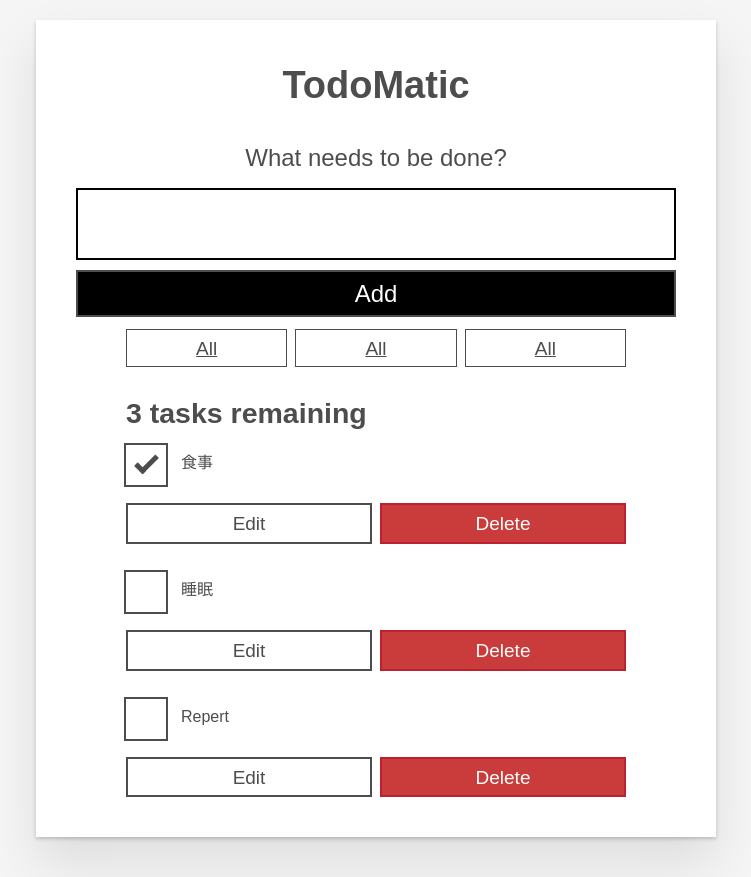
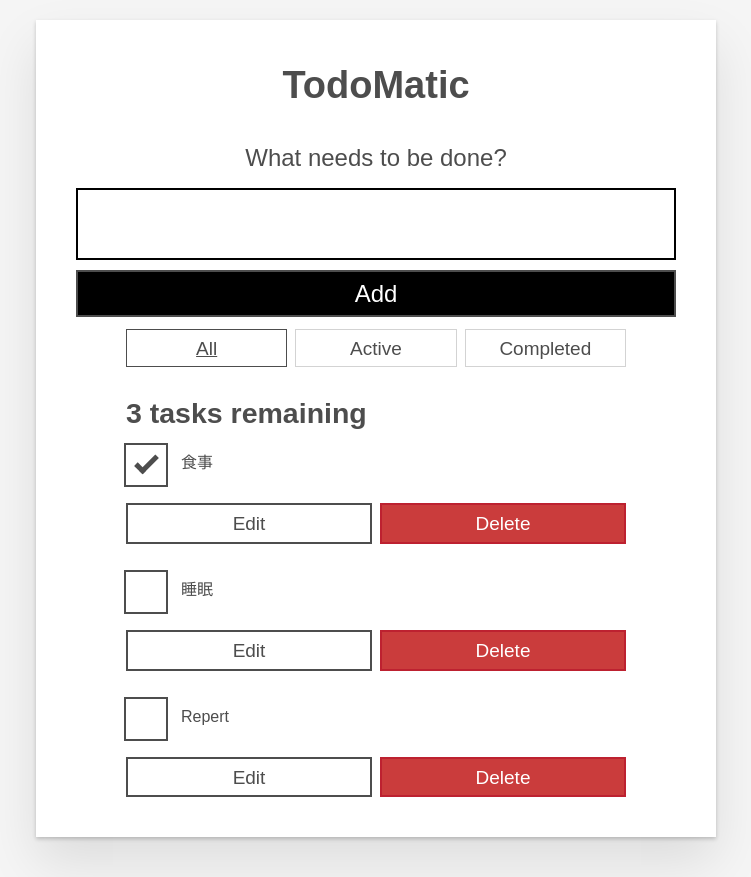
Before and after one commit to kohey94/todo-app, a React (Create React App) app: page / in a window 1280 px wide. Shown: the whole page, without its empty margins (264-1015 px from the left). Built offline with nearby package versions, Linux system fonts and the light colour scheme.

Commit message:
フィルター処理追加

```diff
--- a/src/App.js
+++ b/src/App.js
@@ -5,8 +5,17 @@
 import { useState } from "react";
 import { nanoid } from "nanoid";
 
+const FILTER_MAP = {
+  All: () => true,
+  Active: (task) => !task.completed,
+  Completed: (task) => task.completed,
+};
+const FILTER_NAMES = Object.keys(FILTER_MAP);
 
 function App(props) {
+  const [filter, setFilter] = useState("All");
+
+
   const [tasks, setTasks] = useState(props.tasks);
 
   function toggleTaskCompleted(id) {
@@ -36,7 +45,9 @@
     setTasks(editedTaskList);
   }
 
-  const taskList = tasks?.map((task) => (
+  const taskList = tasks
+    .filter(FILTER_MAP[filter])
+    .map((task) => (
       <Todo
         id={task.id}
         name={task.name}
@@ -45,6 +56,15 @@
         toggleTaskCompleted={toggleTaskCompleted}
         deleteTask={deleteTask}
         editTask={editTask}
+      />
+  ));
+
+  const filterList = FILTER_NAMES.map((name) => (
+    <FilterButton
+      key={name}
+      name={name}
+      isPressed={name === filter}
+      setFilter={setFilter}
     />
   ));
 
@@ -62,9 +82,7 @@
       <h1>TodoMatic</h1>
       <Form addTask={addTask}/>
       <div className="filters btn-group stack-exception">
-        <FilterButton />
-        <FilterButton />
-        <FilterButton />
+        {filterList}
       </div>
       <h2 id="list-heading">{headingText}</h2>
       <ul
--- a/src/components/FilterButton.js
+++ b/src/components/FilterButton.js
@@ -2,9 +2,13 @@
 
 function FilterButton(props) {
   return (
-    <button type="button" className="btn toggle-btn" aria-pressed="true">
+    <button
+      type="button"
+      className="btn toggle-btn"
+      aria-pressed={props.isPressed}
+      onClick={() => props.setFilter(props.name)}>
       <span className="visually-hidden">Show </span>
-      <span>all </span>
+      <span>{props.name}</span>
       <span className="visually-hidden"> tasks</span>
     </button>
   );
```
Lines whose indentation alone changed are shown as unchanged.
